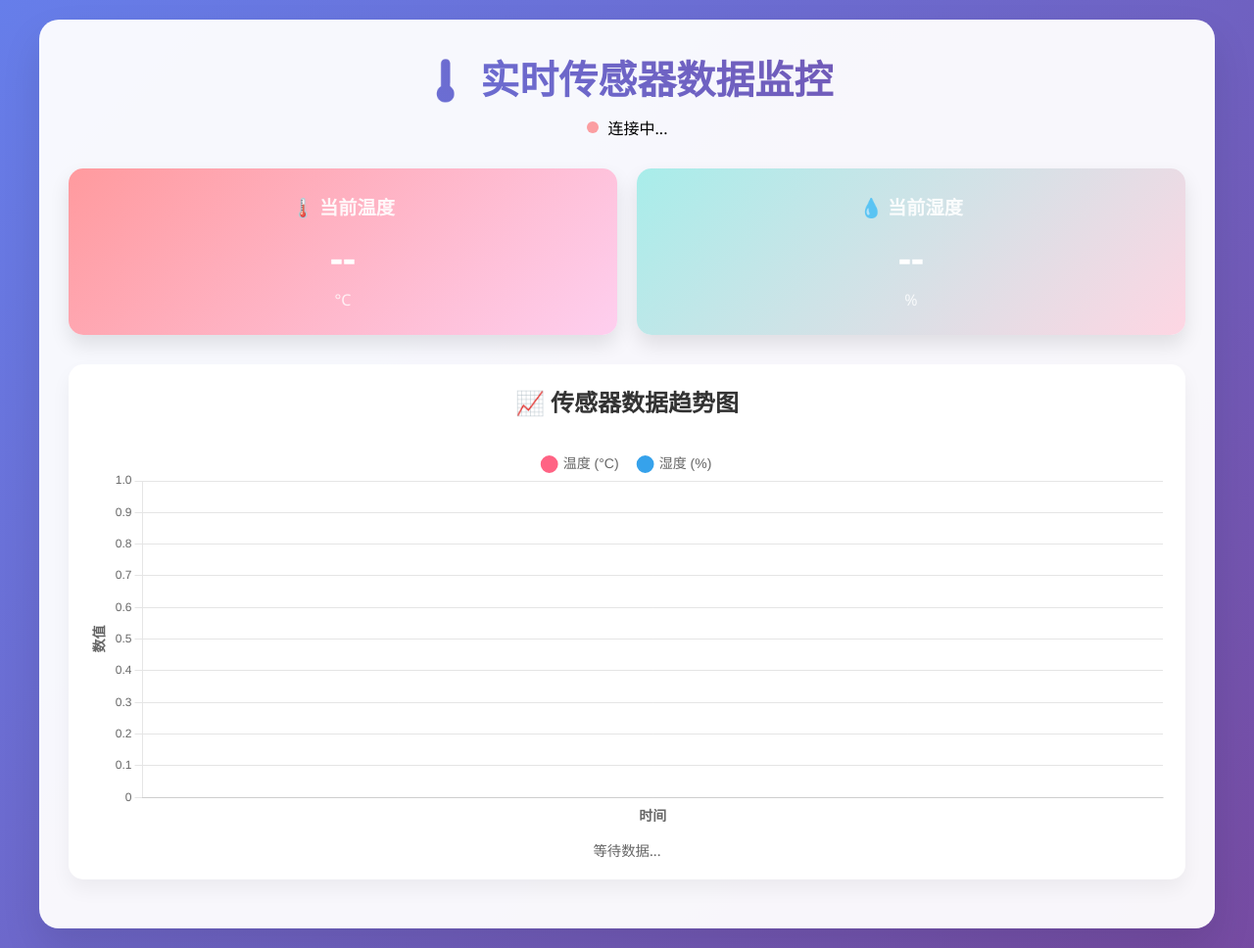
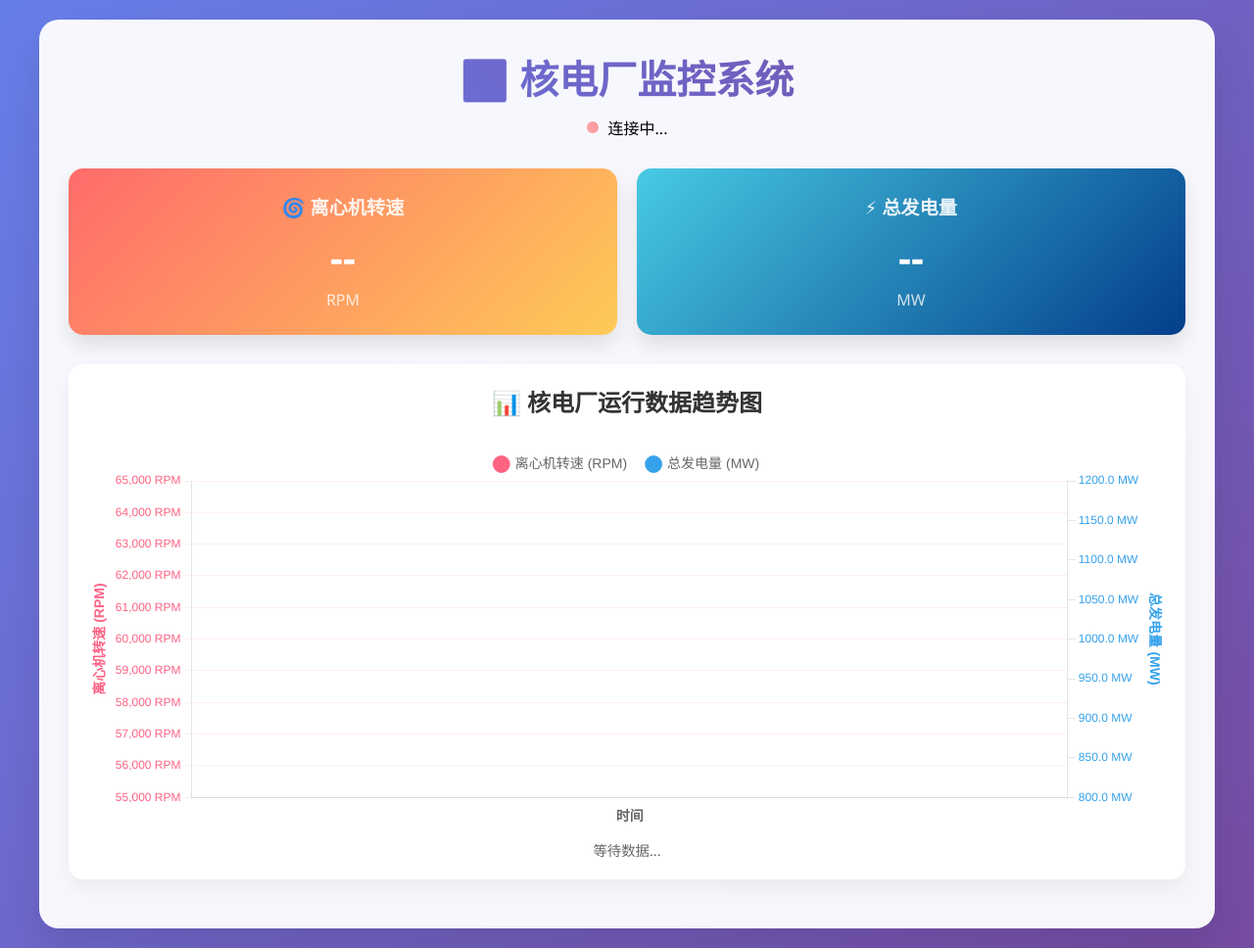
Before and after one commit to PENGLAI-ZGC-TEE/Nanhuv3a-TEE-demo, a website: page web/public/index.html in a window 1280 px wide. Shown: the whole page at 98% size. Drawn offline with nearby package versions, Linux system fonts and the light colour scheme; no server answers.

Commit message:
change demo data

```diff
--- a/web/public/index.html
+++ b/web/public/index.html
@@ -3,7 +3,7 @@
 <head>
     <meta charset="UTF-8">
     <meta name="viewport" content="width=device-width, initial-scale=1.0">
-    <title>实时传感器数据监控</title>
+    <title>核电厂监控系统</title>
     <script src="https://cdn.jsdelivr.net/npm/chart.js"></script>
     <script src="https://cdn.socket.io/4.7.2/socket.io.min.js"></script>
     <style>
@@ -92,12 +92,12 @@
             transform: translateY(-5px);
         }
 
-        .data-card.temperature {
-            background: linear-gradient(135deg, #ff9a9e 0%, #fecfef 100%);
+        .data-card.centrifuge {
+            background: linear-gradient(135deg, #ff6b6b 0%, #feca57 100%);
         }
 
-        .data-card.humidity {
-            background: linear-gradient(135deg, #a8edea 0%, #fed6e3 100%);
+        .data-card.power {
+            background: linear-gradient(135deg, #48cae4 0%, #023e8a 100%);
         }
 
         .data-card h3 {
@@ -162,7 +162,7 @@
 <body>
     <div class="container">
         <div class="header">
-            <h1>🌡️ 实时传感器数据监控</h1>
+            <h1>⚛️ 核电厂监控系统</h1>
             <div class="status">
                 <div class="status-indicator" id="statusIndicator"></div>
                 <span id="statusText">连接中...</span>
@@ -170,20 +170,20 @@
         </div>
 
         <div class="current-data">
-            <div class="data-card temperature">
-                <h3>🌡️ 当前温度</h3>
-                <div class="value" id="currentTemp">--</div>
-                <div class="unit">°C</div>
+            <div class="data-card centrifuge">
+                <h3>🌀 离心机转速</h3>
+                <div class="value" id="currentCentrifuge">--</div>
+                <div class="unit">RPM</div>
             </div>
-            <div class="data-card humidity">
-                <h3>💧 当前湿度</h3>
-                <div class="value" id="currentHumidity">--</div>
-                <div class="unit">%</div>
+            <div class="data-card power">
+                <h3>⚡ 总发电量</h3>
+                <div class="value" id="currentPower">--</div>
+                <div class="unit">MW</div>
             </div>
         </div>
 
         <div class="chart-container">
-            <div class="chart-title">📈 传感器数据趋势图</div>
+            <div class="chart-title">📊 核电厂运行数据趋势图</div>
             <canvas id="sensorChart"></canvas>
             <div class="last-update" id="lastUpdate">等待数据...</div>
         </div>
@@ -196,8 +196,8 @@
         // 状态元素
         const statusIndicator = document.getElementById('statusIndicator');
         const statusText = document.getElementById('statusText');
-        const currentTemp = document.getElementById('currentTemp');
-        const currentHumidity = document.getElementById('currentHumidity');
+        const currentCentrifuge = document.getElementById('currentCentrifuge');
+        const currentPower = document.getElementById('currentPower');
         const lastUpdate = document.getElementById('lastUpdate');
 
         // Chart.js配置
@@ -207,29 +207,31 @@
             data: {
                 labels: [],
                 datasets: [{
-                    label: '温度 (°C)',
+                    label: '离心机转速 (RPM)',
                     data: [],
                     borderColor: 'rgb(255, 99, 132)',
                     backgroundColor: 'rgba(255, 99, 132, 0.1)',
                     borderWidth: 3,
-                    fill: true,
+                    fill: false,
                     tension: 0.4,
                     pointBackgroundColor: 'rgb(255, 99, 132)',
                     pointBorderColor: '#fff',
                     pointBorderWidth: 2,
-                    pointRadius: 4
+                    pointRadius: 4,
+                    yAxisID: 'y'  // 使用左侧Y轴
                 }, {
-                    label: '湿度 (%)',
+                    label: '总发电量 (MW)',
                     data: [],
                     borderColor: 'rgb(54, 162, 235)',
                     backgroundColor: 'rgba(54, 162, 235, 0.1)',
                     borderWidth: 3,
-                    fill: true,
+                    fill: false,
                     tension: 0.4,
                     pointBackgroundColor: 'rgb(54, 162, 235)',
                     pointBorderColor: '#fff',
                     pointBorderWidth: 2,
-                    pointRadius: 4
+                    pointRadius: 4,
+                    yAxisID: 'y1'  // 使用右侧Y轴
                 }]
             },
             options: {
@@ -276,19 +278,54 @@
                         }
                     },
                     y: {
+                        type: 'linear',
                         display: true,
+                        position: 'left',
                         title: {
                             display: true,
-                            text: '数值',
+                            text: '离心机转速 (RPM)',
+                            color: 'rgb(255, 99, 132)',
                             font: {
                                 size: 14,
                                 weight: 'bold'
                             }
                         },
                         grid: {
-                            color: 'rgba(0, 0, 0, 0.1)'
+                            color: 'rgba(255, 99, 132, 0.1)'
                         },
-                        beginAtZero: false
+                        ticks: {
+                            color: 'rgb(255, 99, 132)',
+                            callback: function(value) {
+                                return value.toLocaleString() + ' RPM';
+                            }
+                        },
+                        min: 55000,  // 设置最小值，突出变化
+                        max: 65000   // 设置最大值
+                    },
+                    y1: {
+                        type: 'linear',
+                        display: true,
+                        position: 'right',
+                        title: {
+                            display: true,
+                            text: '总发电量 (MW)',
+                            color: 'rgb(54, 162, 235)',
+                            font: {
+                                size: 14,
+                                weight: 'bold'
+                            }
+                        },
+                        grid: {
+                            drawOnChartArea: false,  // 不在图表区域绘制网格线，避免重叠
+                        },
+                        ticks: {
+                            color: 'rgb(54, 162, 235)',
+                            callback: function(value) {
+                                return value.toFixed(1) + ' MW';
+                            }
+                        },
+                        min: 800,   // 设置最小值，突出变化
+                        max: 1200   // 设置最大值
                     }
                 },
                 animation: {
@@ -342,8 +379,8 @@
         // 添加数据到图表
         function addDataToChart(data) {
             chart.data.labels.push(data.time);
-            chart.data.datasets[0].data.push(data.temperature);
-            chart.data.datasets[1].data.push(data.humidity);
+            chart.data.datasets[0].data.push(data.centrifugeSpeed);
+            chart.data.datasets[1].data.push(data.powerOutput);
 
             // 保持最多50个数据点
             if (chart.data.labels.length > 50) {
@@ -357,8 +394,8 @@
 
         // 更新当前显示值
         function updateCurrentValues(data) {
-            currentTemp.textContent = data.temperature;
-            currentHumidity.textContent = data.humidity;
+            currentCentrifuge.textContent = data.centrifugeSpeed;
+            currentPower.textContent = data.powerOutput;
             lastUpdate.textContent = `最后更新: ${data.time}`;
         }
 
```
Also changed, not shown: web/server.js (+28 -16 lines).
